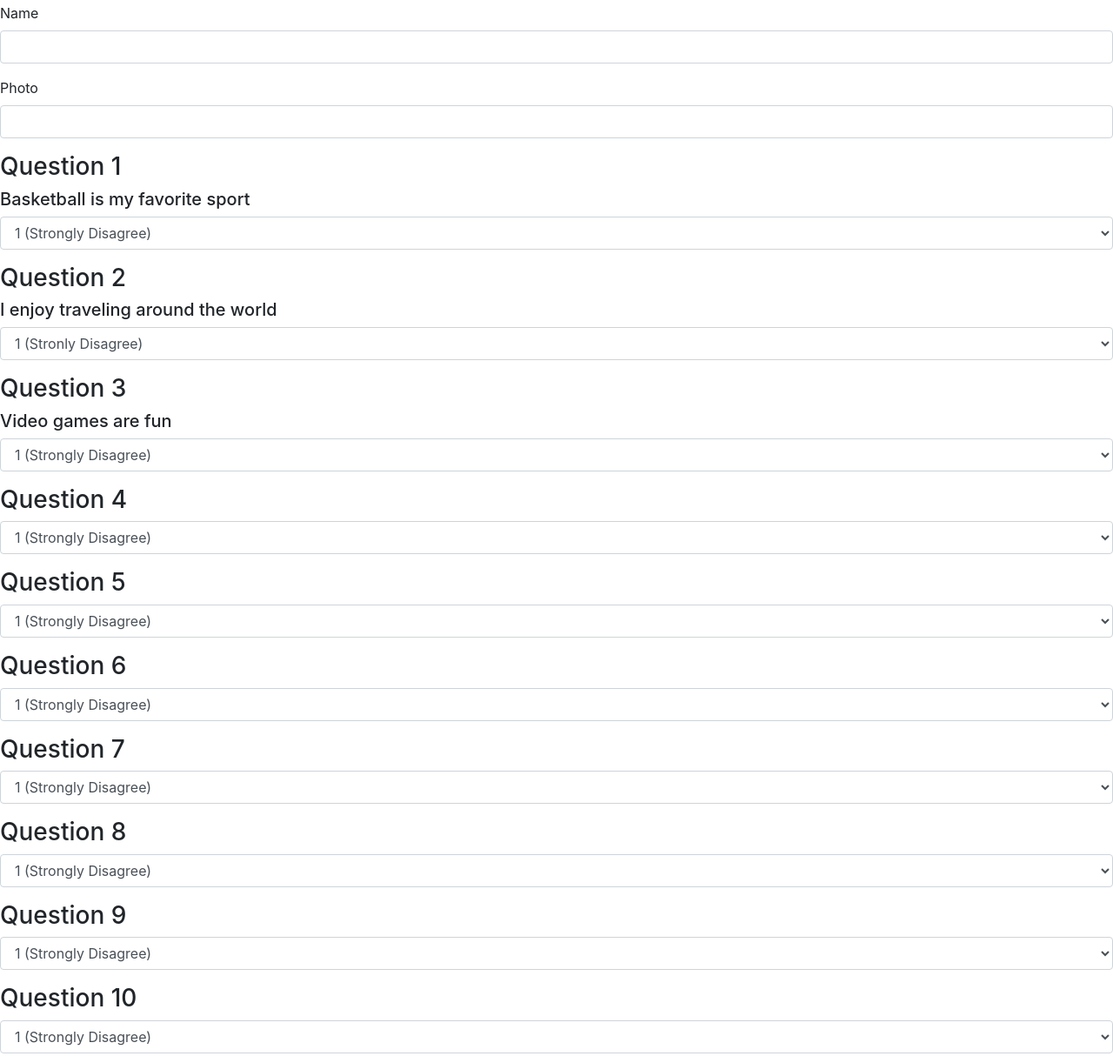
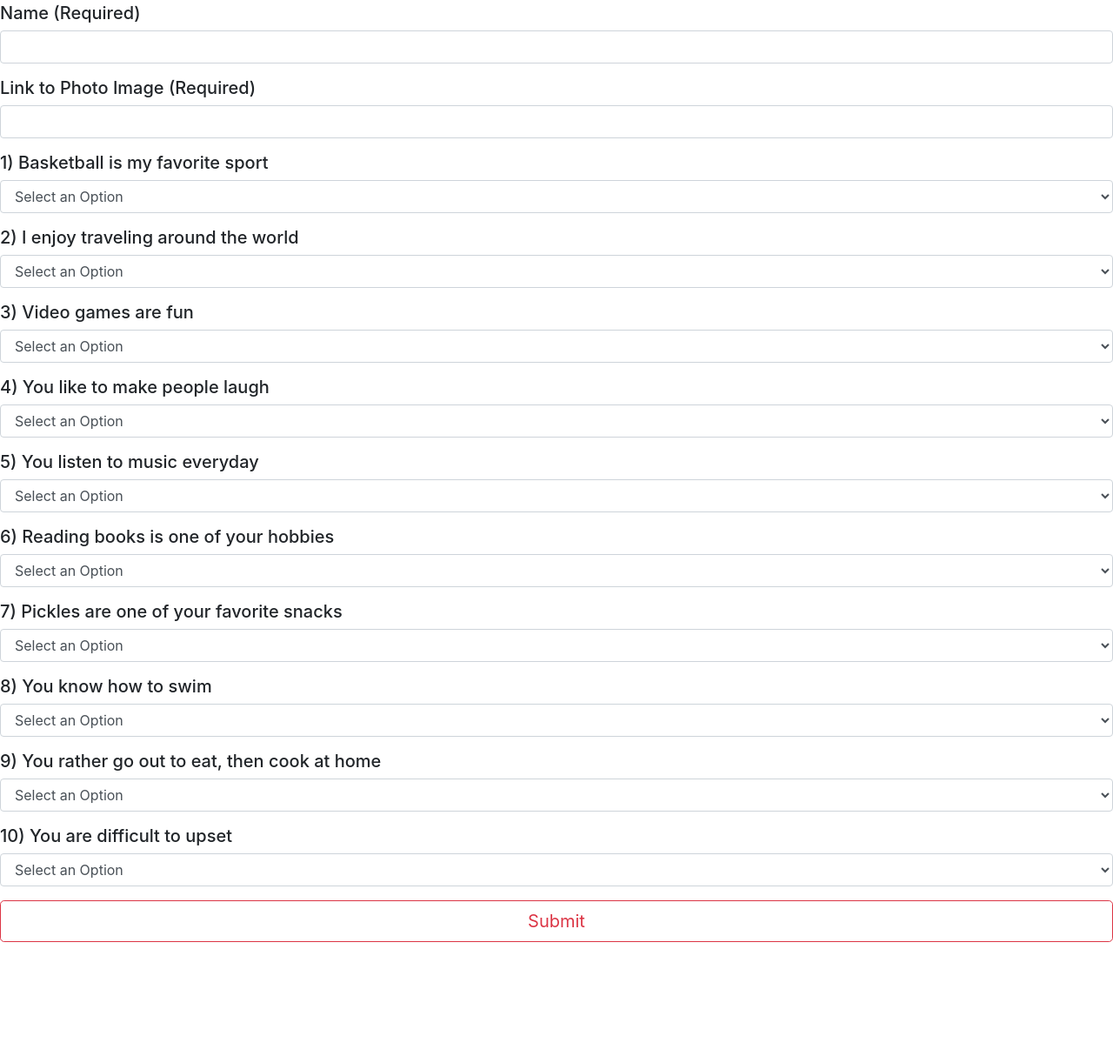
Before and after one commit to 8abc/FriendFinder, a website: page app/public/survey.html in a window 1280 px wide. Shown: the part 93-1307 px from the top of the page at 87% size. After the commit the page ends 1176 px from the top, so only its background shows below. Drawn offline with nearby package versions, Linux system fonts and the light colour scheme.

Commit message:
finished adding survey questions

```diff
--- a/app/public/survey.html
+++ b/app/public/survey.html
@@ -14,17 +14,17 @@
     <!-- 10 questions and a scale 1 to 5 based on how much the user agrees or disgrees  -->
     <form>
         <div class="form-group">
-            <label for="name">Name</label>
+            <h5>Name (Required)</h5>
             <input type="name" class="form-control" id="name">
         </div>
         <div class="form-group">
-            <label for="photo">Photo</label>
-            <input type="photo" class="form-control" id="photo">
+            <h5>Link to Photo Image (Required)</h5>
+            <input type="photoLink" class="form-control" id="photoLink">
         </div>
         <div class="form-group">
-            <h3>Question 1</h3>
-            <h5>Basketball is my favorite sport</h5>
+            <h5>1) Basketball is my favorite sport</h5>
             <select class="form-control" id="question1">
+                <option value="empty">Select an Option</option>
                 <option>1 (Strongly Disagree)</option>
                 <option>2</option>
                 <option>3</option>
@@ -33,9 +33,9 @@
             </select>
         </div>
         <div class="form-group">
-            <h3>Question 2</h3>
-            <h5>I enjoy traveling around the world</h5>
+            <h5>2) I enjoy traveling around the world</h5>
             <select class="form-control" id="question2">
+                <option value="empty">Select an Option</option>
                 <option>1 (Stronly Disagree)</option>
                 <option>2</option>
                 <option>3</option>
@@ -44,9 +44,9 @@
             </select>
         </div>
         <div class="form-group">
-            <h3>Question 3</h3>
-            <h5>Video games are fun</h5>
+            <h5>3) Video games are fun</h5>
             <select class="form-control" id="question3">
+                <option value="empty">Select an Option</option>
                 <option>1 (Strongly Disagree)</option>
                 <option>2</option>
                 <option>3</option>
@@ -55,9 +55,9 @@
             </select>
         </div>
         <div class="form-group">
-            <h3>Question 4</h3>
-            <h5></h5>
+            <h5>4) You like to make people laugh</h5>
             <select class="form-control" id="question4">
+                <option value="empty">Select an Option</option>
                 <option>1 (Strongly Disagree)</option>
                 <option>2</option>
                 <option>3</option>
@@ -66,9 +66,9 @@
             </select>
         </div>
         <div class="form-group">
-            <h3>Question 5</h3>
-            <h5></h5>
+            <h5>5) You listen to music everyday</h5>
             <select class="form-control" id="question5">
+                <option value="empty">Select an Option</option>
                 <option>1 (Strongly Disagree)</option>
                 <option>2</option>
                 <option>3</option>
@@ -77,9 +77,9 @@
             </select>
         </div>
         <div class="form-group">
-            <h3>Question 6</h3>
-            <h5></h5>
+            <h5>6) Reading books is one of your hobbies </h5>
             <select class="form-control" id="question6">
+                <option value="empty">Select an Option</option>
                 <option>1 (Strongly Disagree)</option>
                 <option>2</option>
                 <option>3</option>
@@ -88,9 +88,9 @@
             </select>
         </div>
         <div class="form-group">
-            <h3>Question 7</h3>
-            <h5></h5>
+            <h5>7) Pickles are one of your favorite snacks</h5>
             <select class="form-control" id="question7">
+                <option value="empty">Select an Option</option>
                 <option>1 (Strongly Disagree)</option>
                 <option>2</option>
                 <option>3</option>
@@ -99,9 +99,9 @@
             </select>
         </div>
         <div class="form-group">
-            <h3>Question 8</h3>
-            <h5></h5>
+            <h5>8) You know how to swim</h5>
             <select class="form-control" id="question8">
+                <option value="empty">Select an Option</option>
                 <option>1 (Strongly Disagree)</option>
                 <option>2</option>
                 <option>3</option>
@@ -110,9 +110,9 @@
             </select>
         </div>
         <div class="form-group">
-            <h3>Question 9</h3>
-            <h5></h5>
+            <h5>9) You rather go out to eat, then cook at home</h5>
             <select class="form-control" id="question9">
+                <option value="empty">Select an Option</option>
                 <option>1 (Strongly Disagree)</option>
                 <option>2</option>
                 <option>3</option>
@@ -121,8 +121,9 @@
             </select>
         </div>
         <div class="form-group">
-            <h3>Question 10</h3>
+            <h5>10) You are difficult to upset</h5>
             <select class="form-control" id="question10">
+                <option value="empty">Select an Option</option>
                 <option>1 (Strongly Disagree)</option>
                 <option>2</option>
                 <option>3</option>
@@ -131,5 +132,6 @@
             </select>
         </div>
     </form>
+    <button type="button" class="btn btn-outline-danger btn-lg btn-block">Submit</button>
 </body>
 </html>
```
